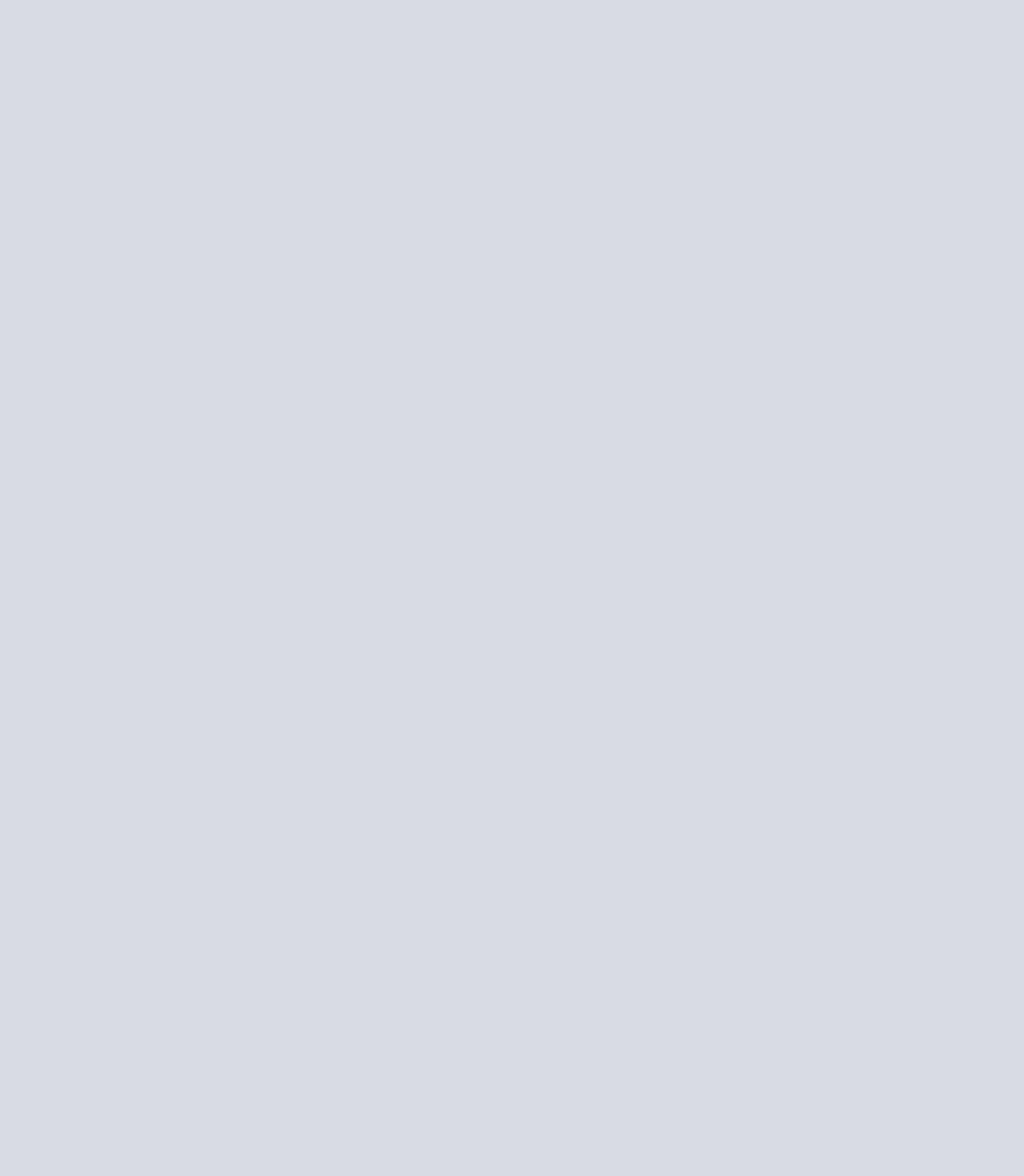
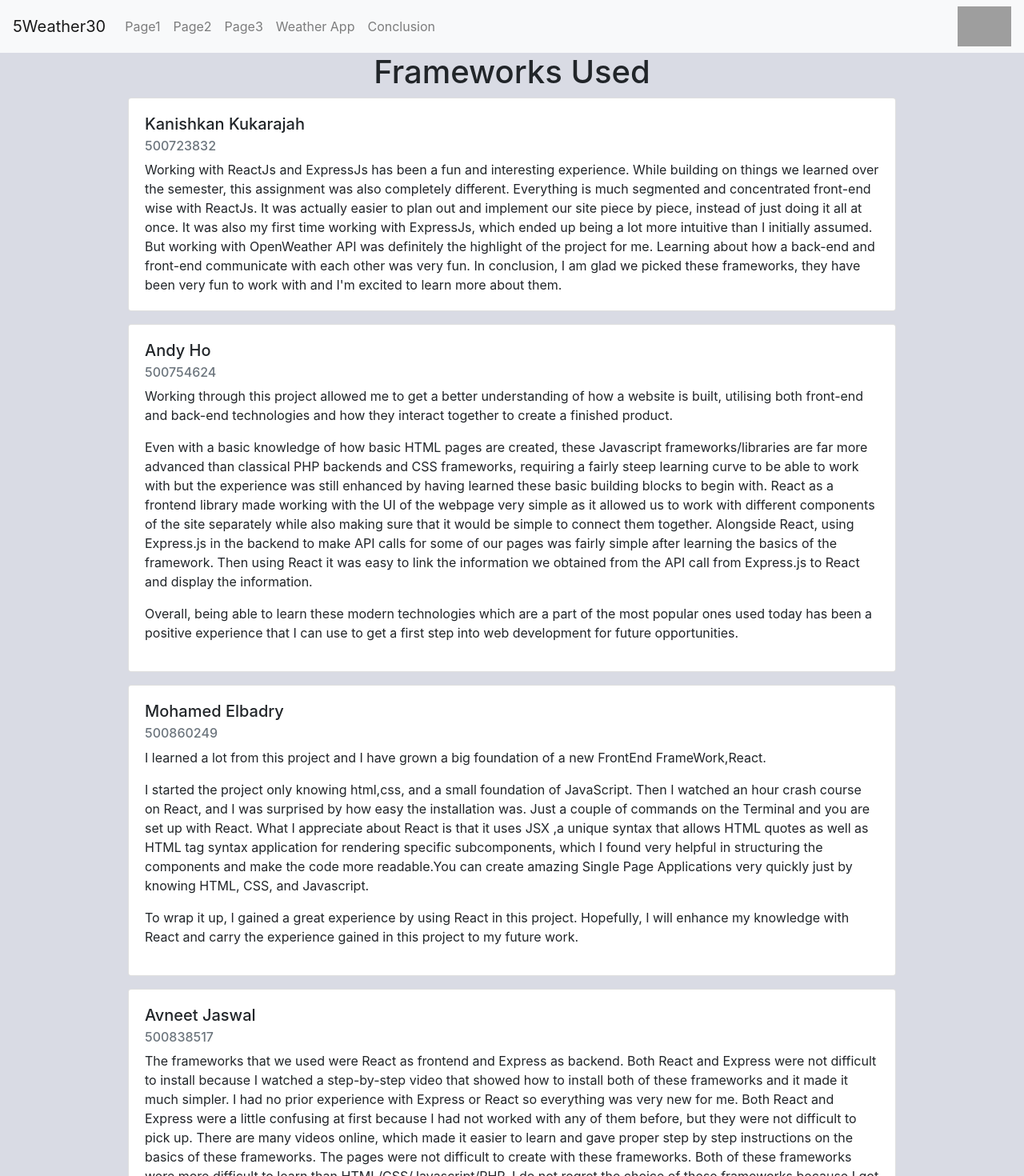
Before and after one commit to kkanishkan/CPS5weather30, a React (Create React App) app in the folder client/: page /conclusion in a window 1280 px wide. Shown: the top 1470 px of the page at 80% size. Before the commit the page ends 800 px from the top, so only its background shows below. Built offline with nearby package versions, Linux system fonts and the light colour scheme; grey boxes are pictures that could not be loaded.

Commit message:
Added 'Conclusion' page (incomplete)

```diff
--- a/client/src/App.js
+++ b/client/src/App.js
@@ -6,6 +6,7 @@ import Weather from './Weather';
 import Page1 from './Page1';
 import Page2 from './Page2';
 import Page3 from './Page3';
+import Conclusion from './Conclusion';
 
 class App extends Component {
   render() {
@@ -17,6 +18,7 @@ class App extends Component {
           <Route path='/page1' component={Page1}/>
           <Route path='/page2' component={Page2}/>
           <Route path='/page3' component={Page3}/>
+          <Route path='/conclusion' component={Conclusion}/>
         </Switch>
       </div>
     )
--- /dev/null
+++ b/client/src/Conclusion.css
@@ -0,0 +1,9 @@
+.conclusion {
+
+}
+
+.card {
+    width: 75%;
+    text-align: left;
+    margin: auto;
+}
--- /dev/null
+++ b/client/src/Conclusion.js
@@ -0,0 +1,147 @@
+import React, {Component} from 'react';
+import './Conclusion.css';
+import 'bootstrap/dist/css/bootstrap.min.css';
+import {Card, Navbar, Nav} from "react-bootstrap";
+import img from "./img/Capture.PNG";
+
+
+class Conclusion extends Component {
+
+    render() {
+
+        const NavBar = () => (
+            <div>
+                <Navbar bg="light" expand="lg">
+                    <Navbar.Brand href="/">5Weather30</Navbar.Brand>
+                    <Navbar.Toggle aria-controls="basic-navbar-nav"/>
+                    <Navbar.Collapse id="basic-navbar-nav">
+                        <Nav className="mr-auto">
+                            <Nav.Link href="./Page1">Page1</Nav.Link>
+                            <Nav.Link href="./Page2">Page2</Nav.Link>
+                            <Nav.Link href="./Page3">Page3</Nav.Link>
+                            <Nav.Link href="./Weather">Weather App</Nav.Link>
+                            <Nav.Link href="./Conclusion">Conclusion</Nav.Link>
+                        </Nav>
+                        <img style={{height: "50px"}}
+                             src="https://i.pinimg.com/originals/06/c4/f7/06c4f70ec5931e2342e703e8a3f0a253.png"></img>
+                    </Navbar.Collapse>
+                </Navbar>
+            </div>
+        );
+
+        return (
+            <div className="conclusion">
+                <NavBar/>
+                <h1>Frameworks Used</h1>
+                <Card className="mb-3">
+                    <Card.Body>
+                        <Card.Title>Kanishkan Kukarajah</Card.Title>
+                        <Card.Subtitle className="mb-2 text-muted">500723832</Card.Subtitle>
+                        <Card.Text>
+                            Working with ReactJs and ExpressJs has been a fun and interesting experience. While building
+                            on things we learned over the semester, this assignment was also completely different.
+                            Everything is much segmented and concentrated front-end wise with ReactJs. It was actually
+                            easier to plan out and implement our site piece by piece, instead of just doing it all at
+                            once. It was also my first time working with ExpressJs, which ended up being a lot more
+                            intuitive than I initially assumed. But working with OpenWeather API was definitely the
+                            highlight of the project for me. Learning about how a back-end and front-end communicate
+                            with each other was very fun. In conclusion, I am glad we picked these frameworks, they have
+                            been very fun to work with and I'm excited to learn more about them.
+                        </Card.Text>
+                    </Card.Body>
+                </Card>
+                <Card className="mb-3">
+                    <Card.Body>
+                        <Card.Title>Andy Ho</Card.Title>
+                        <Card.Subtitle className="mb-2 text-muted"> 500754624</Card.Subtitle>
+                        <Card.Text>
+                            <p>
+                                Working through this project allowed me to get a better understanding of how a website
+                                is built, utilising both front-end and back-end technologies and how they interact
+                                together to create a finished product.
+                            </p>
+                            <p>
+                                Even with a basic knowledge of how basic HTML pages are created, these Javascript
+                                frameworks/libraries are far more advanced than classical PHP backends and CSS
+                                frameworks, requiring a fairly steep learning curve to be able to work with but the
+                                experience was still enhanced by having learned these basic building blocks to begin
+                                with. React as a frontend library made working with the UI of the webpage very simple as
+                                it allowed us to work with different components of the site separately while also making
+                                sure that it would be simple to connect them together. Alongside React, using Express.js
+                                in the backend to make API calls for some of our pages was fairly simple after learning
+                                the basics of the framework. Then using React it was easy to link the information we
+                                obtained from the API call from Express.js to React and display the information.
+                            </p>
+                            <p>
+                                Overall, being able to learn these modern technologies which are a part of the most
+                                popular ones used today has been a positive experience that I can use to get a first
+                                step into web development for future opportunities.
+                            </p>
+                        </Card.Text>
+                    </Card.Body>
+                </Card>
+                <Card className="mb-3">
+                    <Card.Body>
+                        <Card.Title>Mohamed Elbadry</Card.Title>
+                        <Card.Subtitle className="mb-2 text-muted">500860249</Card.Subtitle>
+                        <Card.Text>
+                            <p>
+                                I learned a lot from this project and I have grown a big foundation of a new FrontEnd
+                                FrameWork,React.
+                            </p>
+                            <p>
+                                I started the project only knowing html,css, and a small foundation of JavaScript. Then
+                                I watched an hour crash course on React, and I was surprised by how easy the
+                                installation was. Just a couple of commands on the Terminal and you are set up with
+                                React. What I appreciate about React is that it uses JSX ,a unique syntax that allows
+                                HTML quotes as well as HTML tag syntax application for rendering specific subcomponents,
+                                which I found very helpful in structuring the components and make the code more
+                                readable.You can create amazing Single Page Applications very quickly just by knowing
+                                HTML, CSS, and Javascript.
+                            </p>
+                            <p>
+                                To wrap it up, I gained a great experience by using React in this project. Hopefully, I
+                                will enhance my knowledge with React and carry the experience gained in this project to
+                                my future work.
+                            </p>
+                        </Card.Text>
+                    </Card.Body>
+                </Card>
+                <Card className="mb-3">
+                    <Card.Body>
+                        <Card.Title>Avneet Jaswal</Card.Title>
+                        <Card.Subtitle className="mb-2 text-muted">500838517</Card.Subtitle>
+                        <Card.Text>
+                            <p>
+                                The frameworks that we used were React as frontend and Express as backend. Both React and
+                                Express were not difficult to install because I watched a step-by-step video that showed
+                                how to install both of these frameworks and it made it much simpler. I had no prior
+                                experience with Express or React so everything was very new for me. Both React and Express
+                                were a little confusing at first because I had not worked with any of them before, but
+                                they were not difficult to pick up. There are many videos online, which made it easier
+                                to learn and gave proper step by step instructions on the basics of these frameworks.
+                                The pages were not difficult to create with these frameworks. Both of these frameworks
+                                were more difficult to learn than HTML/CSS/Javascript/PHP. I do not regret the choice of
+                                these frameworks because I got a chance to learn something new.
+                            </p>
+                        </Card.Text>
+                    </Card.Body>
+                </Card>
+                <Card className="mb-3">
+                    <Card.Body>
+                        <Card.Title>Ishak Ahmed</Card.Title>
+                        <Card.Subtitle className="mb-2 text-muted">500576186</Card.Subtitle>
+                        <Card.Text>
+                            <p>
+                                XYZ
+                            </p>
+                        </Card.Text>
+                    </Card.Body>
+                </Card>
+            </div>
+        )
+    }
+
+}
+
+export default Conclusion;
--- a/client/src/Home.js
+++ b/client/src/Home.js
@@ -47,6 +47,12 @@ class Home extends Component {
                         The Weather
                     </button>
                 </Link>
+                <Link to={'./Conclusion'}>
+                    <button variant="raised">
+                        Conclusion
+                    </button>
+                </Link>
+
             </div>
         )
     }
```
Also changed, not shown: client/src/img/kanishkan.jpg (added), 1 other file (tests, documents, lock files or other folders).
